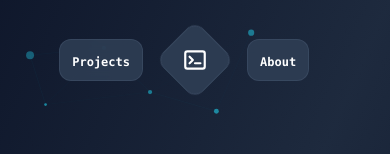
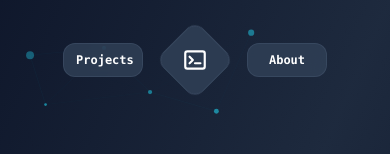
Before and after one commit to yanntroadec/personal-website, a Next.js app: page /blog in a window 390 px wide. Shown: the top 154 px of the page. Built offline with nearby package versions, Linux system fonts and the light colour scheme.

Commit message:
fix: Uniform width for mobile header buttons

```diff
--- a/components/Header.tsx
+++ b/components/Header.tsx
@@ -64,9 +64,9 @@ export default function Header() {
           <div className="md:hidden absolute right-20 flex items-center">
             <Link
               href={navigationLinks[0].href}
-              className="group/nav relative block bg-slate-700/80 backdrop-blur-sm border border-slate-600/50 rounded-xl px-3 py-2 hover:bg-cyan-400 hover:border-cyan-400 transition-all duration-300 hover:shadow-lg hover:shadow-cyan-400/50"
+              className="group/nav relative block bg-slate-700/80 backdrop-blur-sm border border-slate-600/50 rounded-xl px-3 py-2 hover:bg-cyan-400 hover:border-cyan-400 transition-all duration-300 hover:shadow-lg hover:shadow-cyan-400/50 w-20"
             >
-              <span className="text-white group-hover/nav:text-slate-900 font-mono text-xs font-semibold transition-colors duration-300 whitespace-nowrap">
+              <span className="text-white group-hover/nav:text-slate-900 font-mono text-xs font-semibold transition-colors duration-300 whitespace-nowrap block text-center">
                 {navigationLinks[0].label}
               </span>
             </Link>
@@ -108,9 +108,9 @@ export default function Header() {
           <div className="md:hidden absolute left-20 flex items-center">
             <Link
               href={navigationLinks[1].href}
-              className="group/nav relative block bg-slate-700/80 backdrop-blur-sm border border-slate-600/50 rounded-xl px-3 py-2 hover:bg-cyan-400 hover:border-cyan-400 transition-all duration-300 hover:shadow-lg hover:shadow-cyan-400/50"
+              className="group/nav relative block bg-slate-700/80 backdrop-blur-sm border border-slate-600/50 rounded-xl px-3 py-2 hover:bg-cyan-400 hover:border-cyan-400 transition-all duration-300 hover:shadow-lg hover:shadow-cyan-400/50 w-20"
             >
-              <span className="text-white group-hover/nav:text-slate-900 font-mono text-xs font-semibold transition-colors duration-300 whitespace-nowrap">
+              <span className="text-white group-hover/nav:text-slate-900 font-mono text-xs font-semibold transition-colors duration-300 whitespace-nowrap block text-center">
                 {navigationLinks[1].label}
               </span>
             </Link>
```
